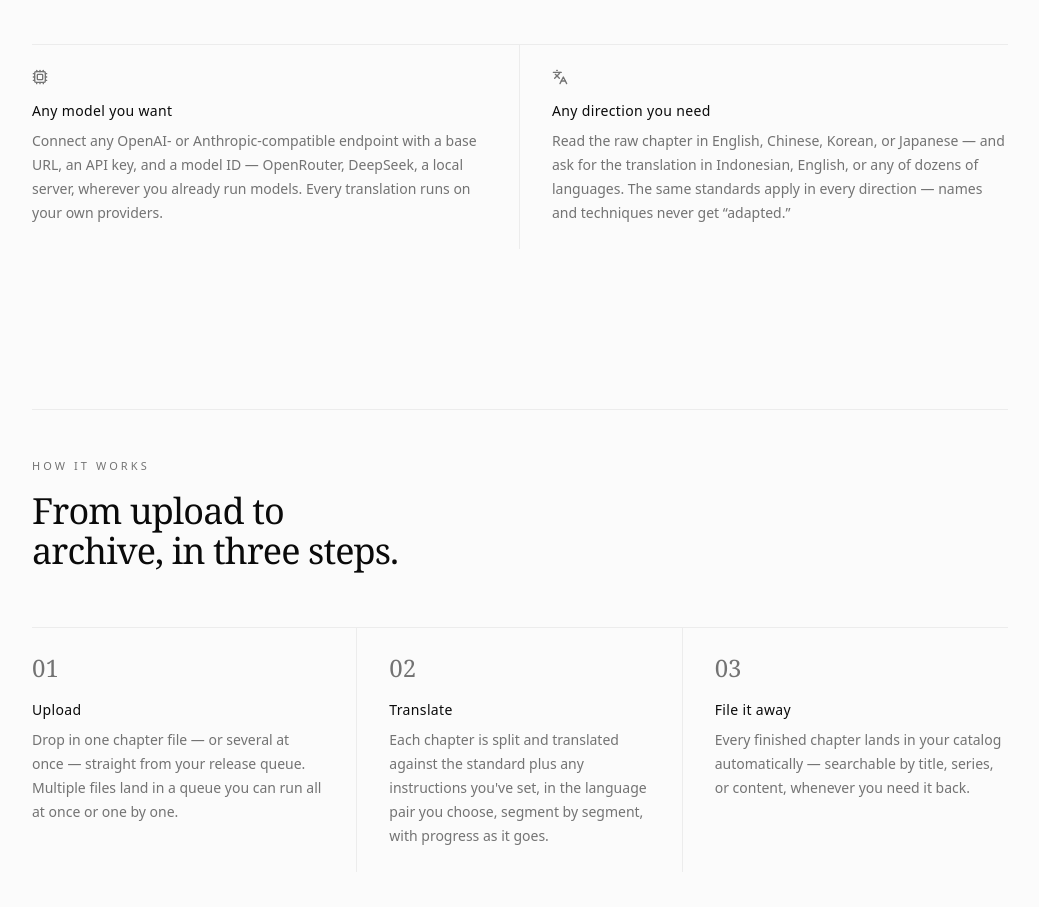
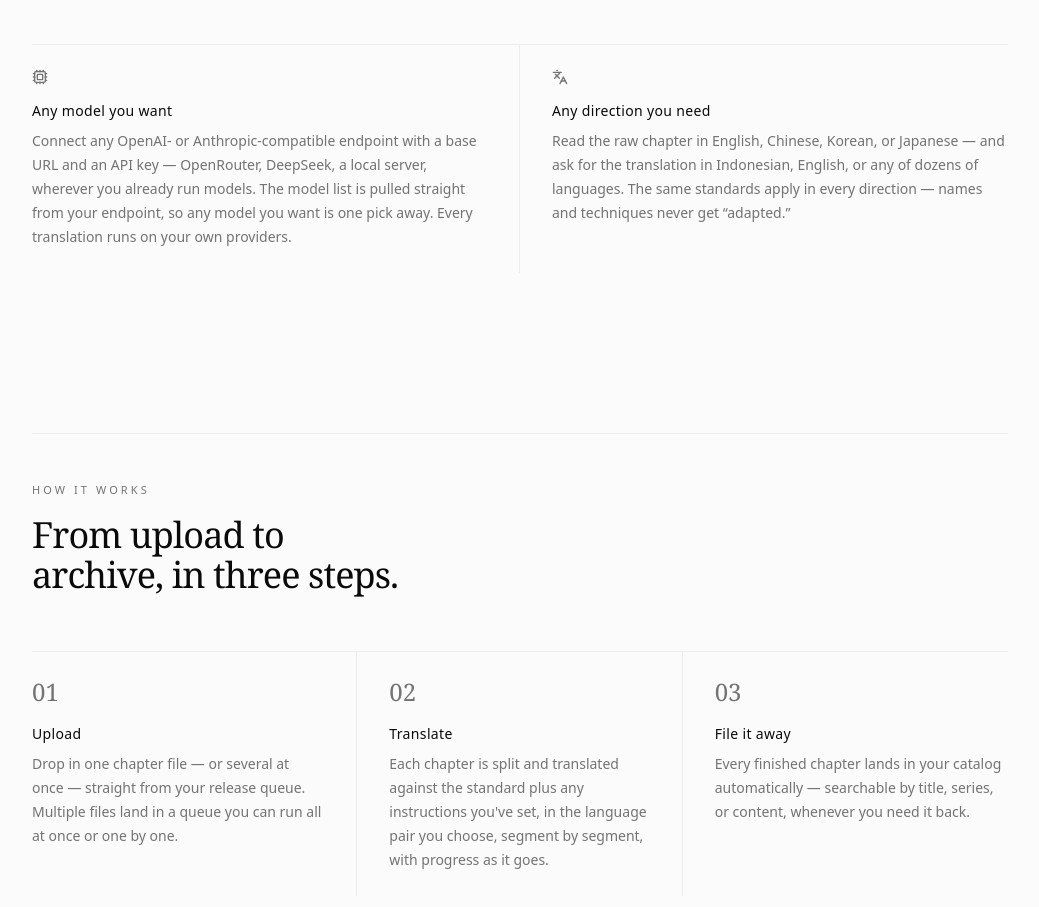
Before and after one commit to chnd372/icantlAI, a React (Vite) app: page / in a window 1280 px wide. Shown: the part 2330-3237 px from the top of the page, without its empty margins (120-1159 px from the left). Built offline with nearby package versions, Linux system fonts and the light colour scheme; no server answers; what @convex-dev/auth would draw is missing.

Commit message:
Freebuff: Continue

```diff
--- a/src/pages/Dashboard.tsx
+++ b/src/pages/Dashboard.tsx
@@ -349,7 +349,9 @@ export default function Dashboard() {
       sourceLang,
       targetLang,
       providerId: selectedProviderId as Id<"aiProviders">,
-      model: chosenProvider.modelId ?? "",
+      // No fixed Model ID? Fall back to the provider name so the catalog
+      // still shows what produced the chapter.
+      model: chosenProvider.modelId ?? chosenProvider.name,
     };
 
     try {
@@ -425,7 +427,7 @@ export default function Dashboard() {
         sourceLang,
         targetLang,
         providerId: selectedProviderId as Id<"aiProviders">,
-        model: chosenProvider.modelId ?? "",
+        model: chosenProvider.modelId ?? chosenProvider.name,
       };
 
       try {
--- a/src/pages/Landing.tsx
+++ b/src/pages/Landing.tsx
@@ -289,9 +289,10 @@ export default function Landing() {
             </h3>
             <p className="mt-2 text-sm leading-6 text-muted-foreground">
               Connect any OpenAI- or Anthropic-compatible endpoint with a base
-              URL, an API key, and a model ID — OpenRouter, DeepSeek, a local
-              server, wherever you already run models. Every translation runs
-              on your own providers.
+              URL and an API key — OpenRouter, DeepSeek, a local server,
+              wherever you already run models. The model list is pulled straight
+              from your endpoint, so any model you want is one pick away. Every
+              translation runs on your own providers.
             </p>
           </motion.div>
           <motion.div
```
